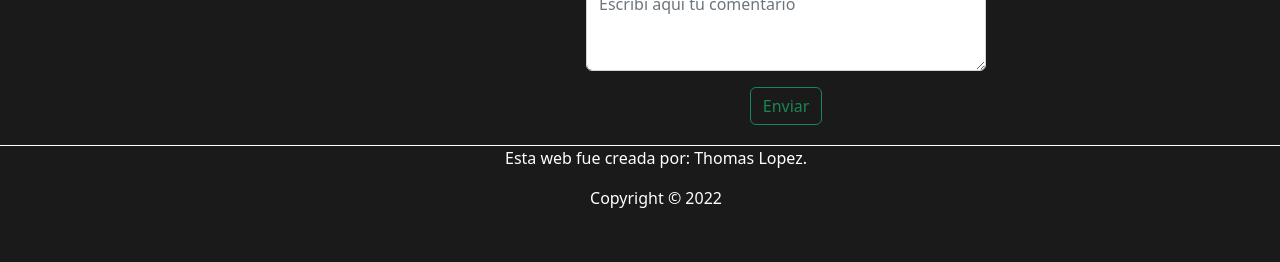
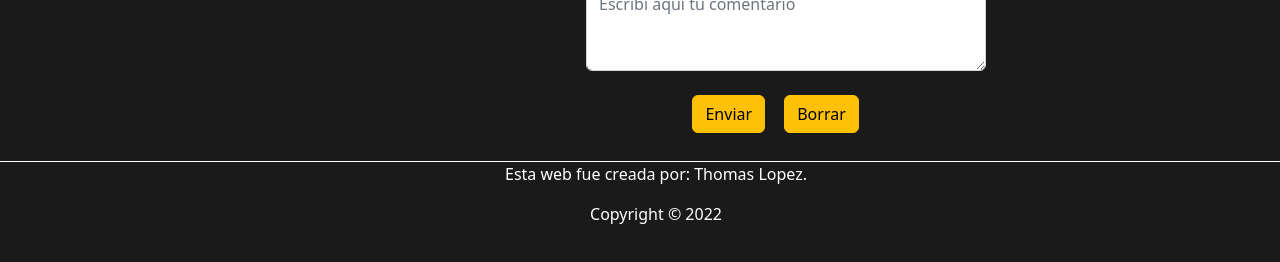
Before and after one commit to Thomas-lopez/hacete_un_asado, a website: page paginas/contacto.html in a window 1280 px wide. Shown: the part 532-794 px from the top of the page. Drawn offline with nearby package versions, Linux system fonts and the light colour scheme.

Commit message:
Arregle y agregue botones en la seccion de contactos

```diff
--- a/paginas/contacto.html
+++ b/paginas/contacto.html
@@ -101,9 +101,16 @@
                                 <label for="exampleFormControlTextarea1" class=" formulario__texto form-label"></label>
                                 <textarea class="form-control" id="exampleFormControlTextarea1" rows="3" placeholder="Escribi aqui tu comentario"></textarea>
                             </div>
-                            <div class="d-grid justify-content-center"  >
-                                <button type="button" class="btn btn-outline-success">Enviar</button>
-                            </div>
+                            <div class="container d-grid justify-content-center">
+                                <div class="row buttons">
+                                    <div class="col-4 m-2">
+                                        <button type="button" class="btn btn-warning btn-block">Enviar</button>
+                                    </div>
+                                    <div class="col-4 m-2">
+                                        <button type="button" class="btn btn-warning btn-block">Borrar</button>
+                                    </div>
+                                </div>
+                            <div>
                         </div>
                     </article>
                 </section>
--- a/scss/estilos.scss
+++ b/scss/estilos.scss
@@ -17,7 +17,6 @@ footer {
 
 }
 
-
 h1 {
     @extend .flex-centrado;
     font-family: 'Bree Serif', serif;
@@ -29,7 +28,11 @@ h2 {
     font-family: 'Bree Serif', serif; }
 
 body {
-    background-color:$color_pagina }
+    display:grid;
+    min-height:100vh;
+    grid-template-rows:auto 1fr auto;
+    background-color:$color_pagina;
+}
 
 .header__lista {
     list-style: none;
@@ -146,6 +149,7 @@ li {
 
 .section__contacto{
     @extend .flex-centrado;
+    flex-wrap: wrap;
 
 &__redes_sociales, &_informacion{
     margin: 20px;
@@ -177,7 +181,8 @@ li {
     padding: 20px;
     @extend .flex-centrado;
     }
-}
+    }
+
 
 .header__lista {
     list-style: none;
```
